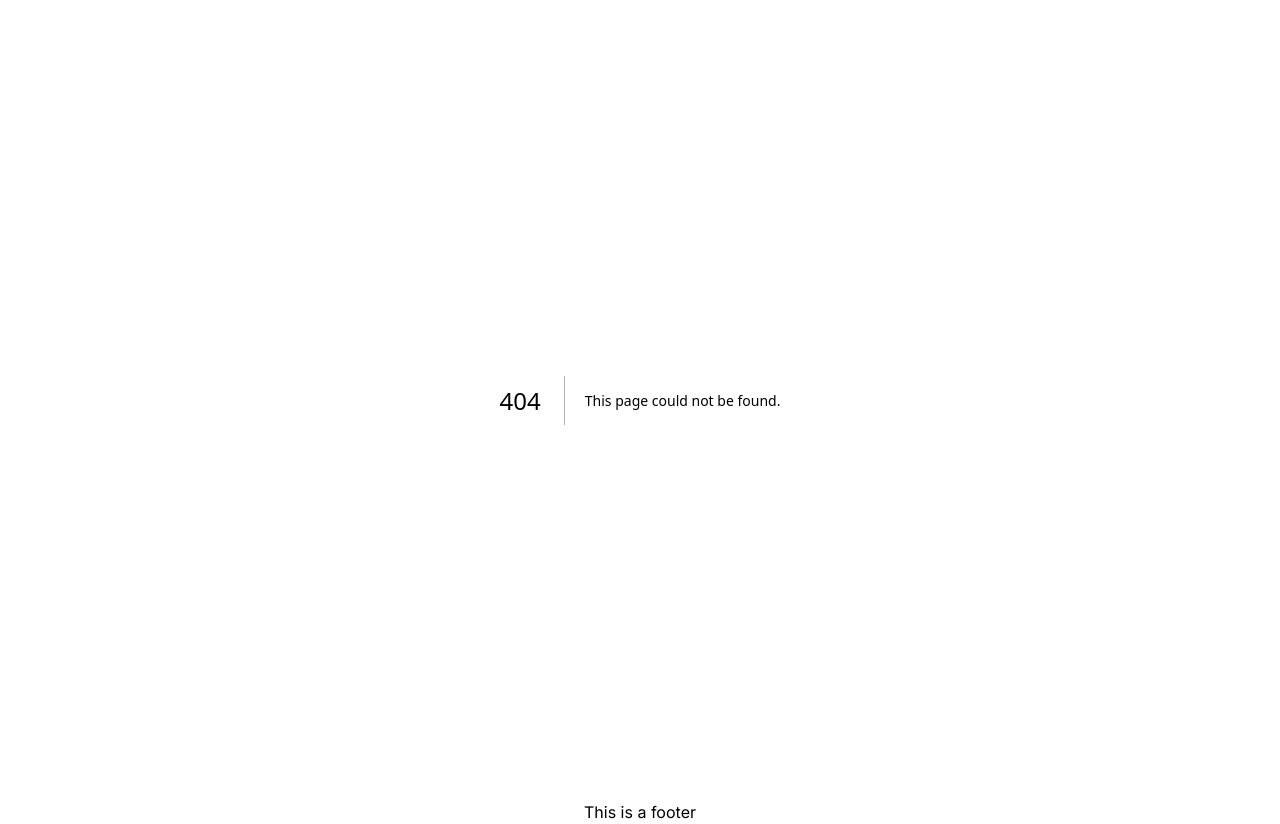
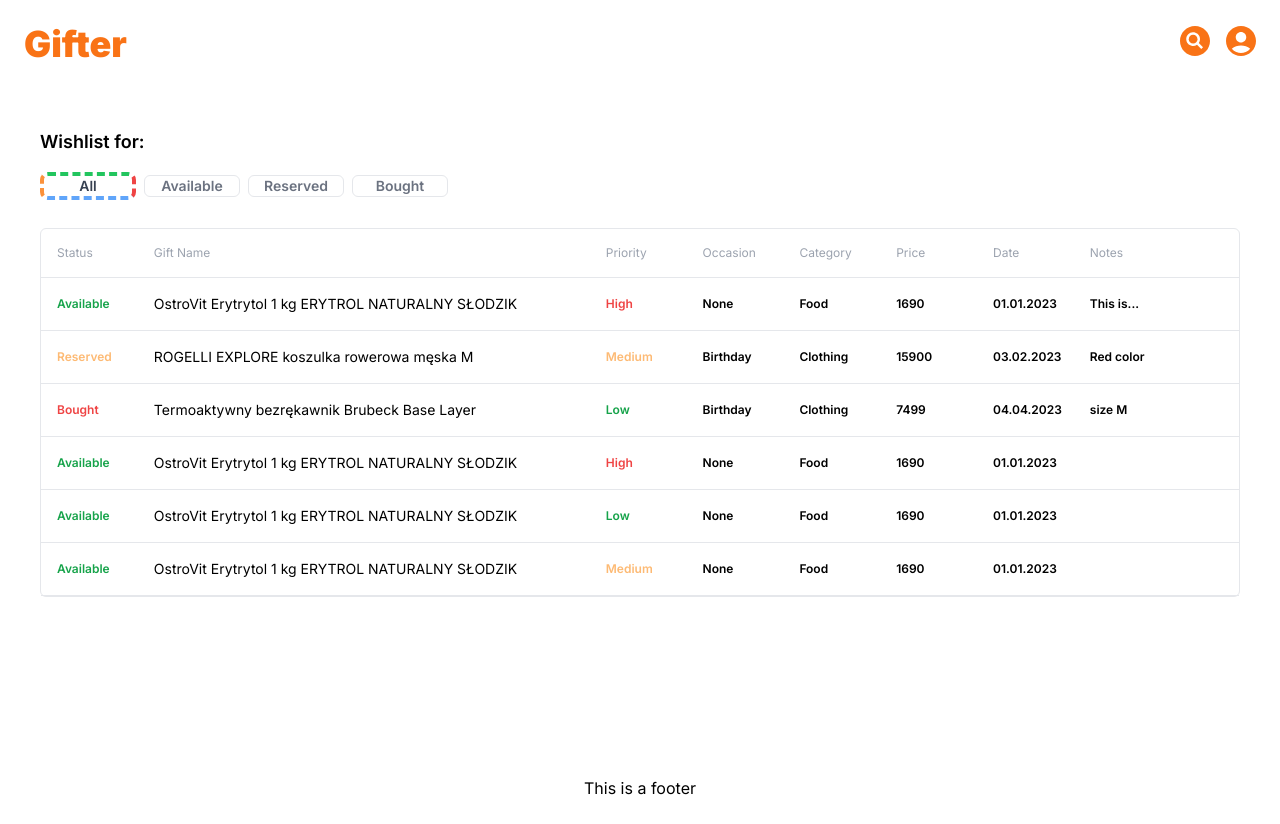
Before and after one commit to mazurcodes/Gifter-Next13, a Next.js app: page /search in a window 1280 px wide. Before the commit this address had no page. After the commit the page ends 800 px from the top, so only its background shows below. Built offline with nearby package versions, Linux system fonts and the light colour scheme; no server answers; the database is empty.

Commit message:
search page with searchParam 'email'

```diff
--- /dev/null
+++ b/app/search/page.tsx
@@ -0,0 +1,55 @@
+import GiftList from '@/components/GiftList';
+import TopMenu from '@/components/TopMenu';
+import { Metadata } from 'next';
+import { giftsData } from '@/data/giftsData';
+import { collection, query, where, getDocs } from 'firebase/firestore';
+import { db } from '@/firebase/clientApp';
+import { GiftsDataType } from '@/types';
+
+const fetchGiftsByEmail = async (email: string) => {
+  const q = query(collection(db, 'gifts'), where('ownerEmail', '==', email));
+  const results = await getDocs(q);
+  const gifts: GiftsDataType[] = [];
+  results.forEach((doc) => {
+    const gift = doc.data();
+    //TODO: const date = Timestamp.toDate(gift.date); //but it will be a Date object
+    // gifts.push({...gift as GiftsDataType, date});
+    gifts.push(gift as GiftsDataType);
+  });
+  return gifts;
+
+  //TODO: solve problem with Timestamp in database or switch timestamp with string date format like 'DD.MM.YYYY'
+  // https://firebase.google.com/docs/reference/js/firestore_.timestamp?hl=en&authuser=0
+};
+
+export const metadata: Metadata = {
+  title: 'Gifter | Wishlist',
+  description: 'Wishlist for user',
+};
+
+type ResultsPageProps = {
+  searchParams: {
+    [key: string]: string;
+  };
+};
+
+const ResultsPage = async ({ searchParams }: ResultsPageProps) => {
+  const { email } = searchParams;
+
+  const gifts = await fetchGiftsByEmail(email);
+
+  return (
+    <>
+      <TopMenu extended />
+      <main className="flex-1 p-10">
+        <h2 className="top-menu-header font-semibold text-lg">
+          Wishlist for:{' '}
+          <span className="font-normal text-orange-500">{email}</span>
+        </h2>
+        <GiftList data={giftsData} />
+      </main>
+    </>
+  );
+};
+
+export default ResultsPage;
```
